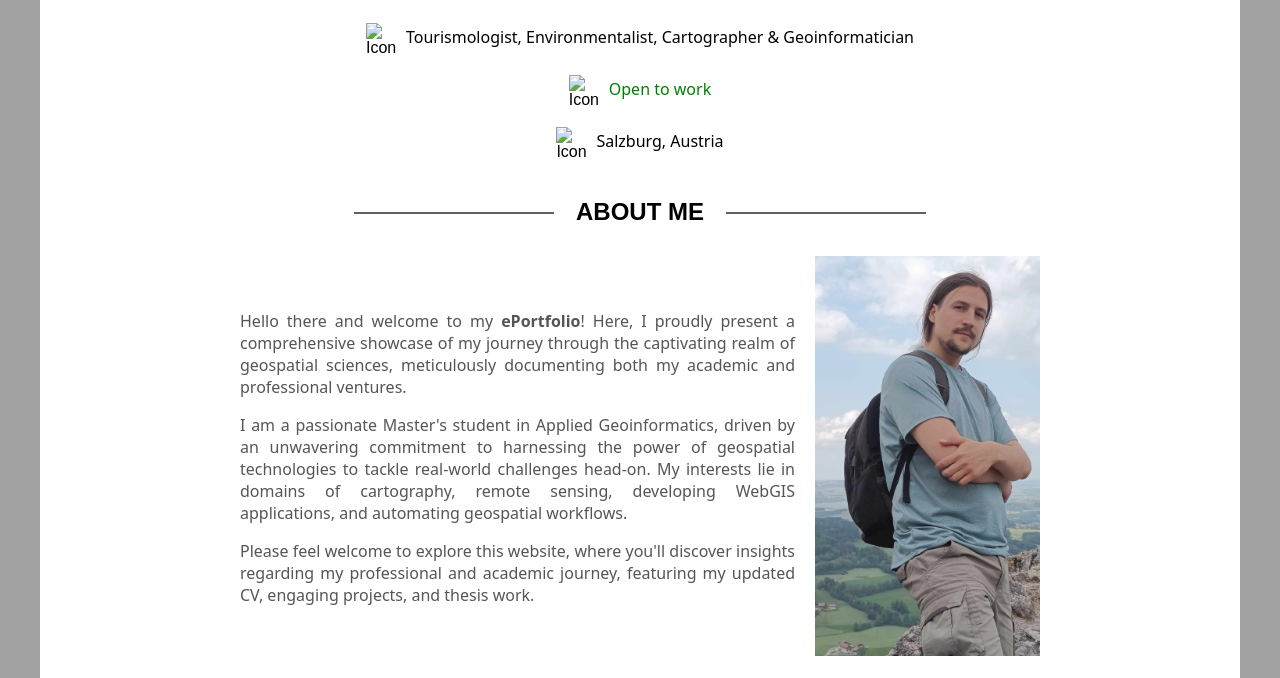
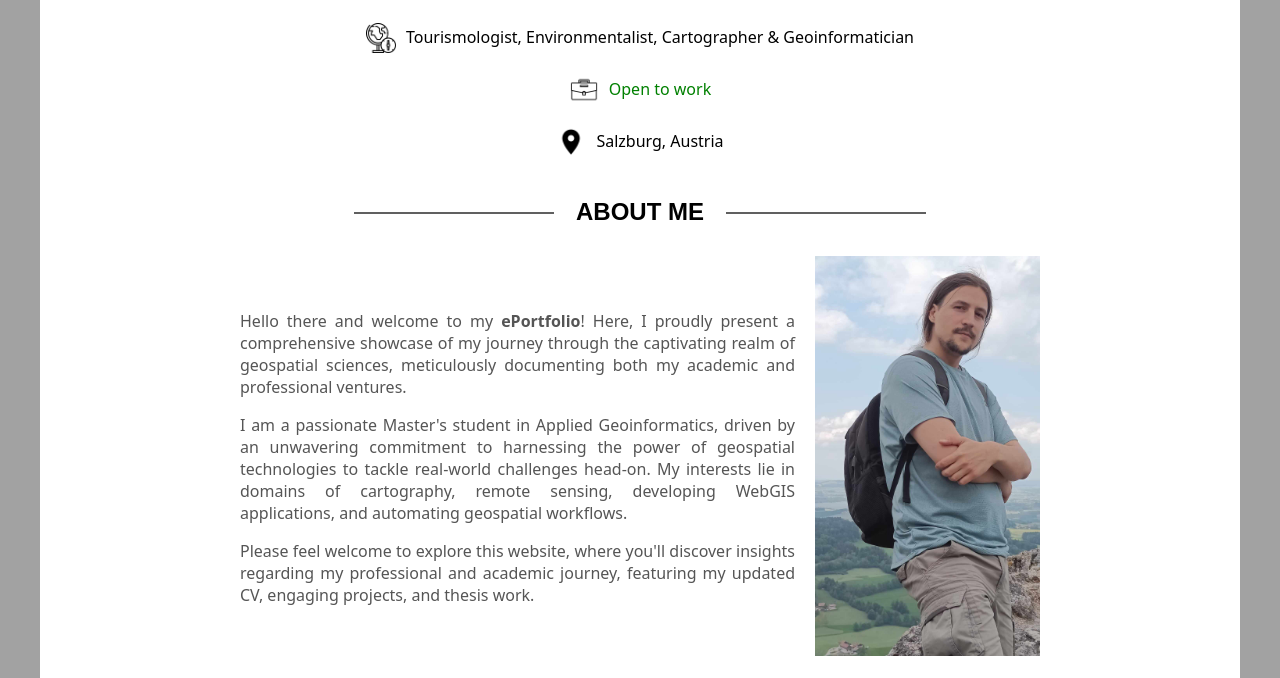
Before and after one commit to Edah94/ePortfolio, a plain HTML site: page index.html in a window 1280 px wide. Shown: the part 128-806 px from the top of the page. Drawn offline with Linux system fonts and the light colour scheme; the site is published under a folder, as on GitHub Pages, so addresses that start at the root find nothing.

Commit message:
Fixed relative paths

```diff
--- a/index.html
+++ b/index.html
@@ -53,17 +53,17 @@
             <div class="icon-box">
                 <div class="icon">
                     <!-- Icon 1 (Replace 'icon1.png' with your icon path) -->
-                    <img src="/assets/images/home/geography-icon.png" alt="Icon 1">
+                    <img src="assets/images/home/geography-icon.png" alt="Icon 1">
                     <p class="icon-text">Tourismologist, Environmentalist, Cartographer & Geoinformatician </p>
                 </div>
                 <div class="icon">
                     <!-- Icon 2 (Replace 'icon2.png' with your icon path) -->
-                    <img src="/assets/images/home/work-status-icon.png" alt="Icon 2">
+                    <img src="assets/images/home/work-status-icon.png" alt="Icon 2">
                     <p class="icon-text" style="color: green">Open to work</p>
                 </div>
                 <div class="icon">
                     <!-- Icon 3 (Replace 'icon3.png' with your icon path) -->
-                    <img src="/assets/images/home/location-icon.png" alt="Icon 3">
+                    <img src="assets/images/home/location-icon.png" alt="Icon 3">
                     <p class="icon-text">Salzburg, Austria</p>
                 </div>
             </div>
```
